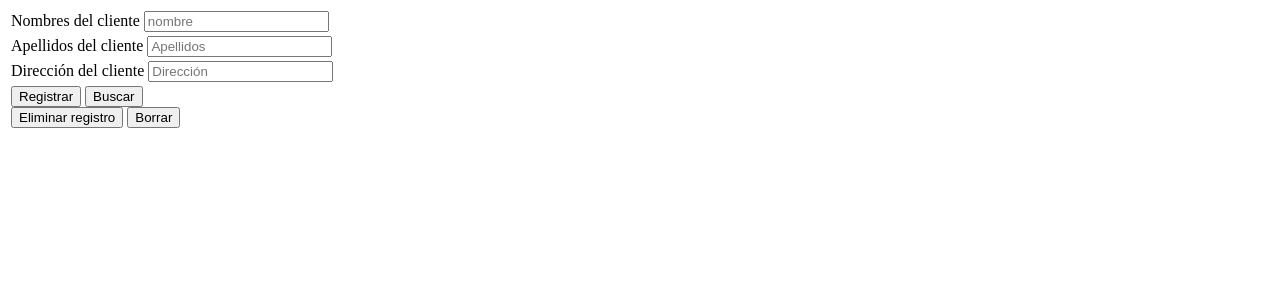
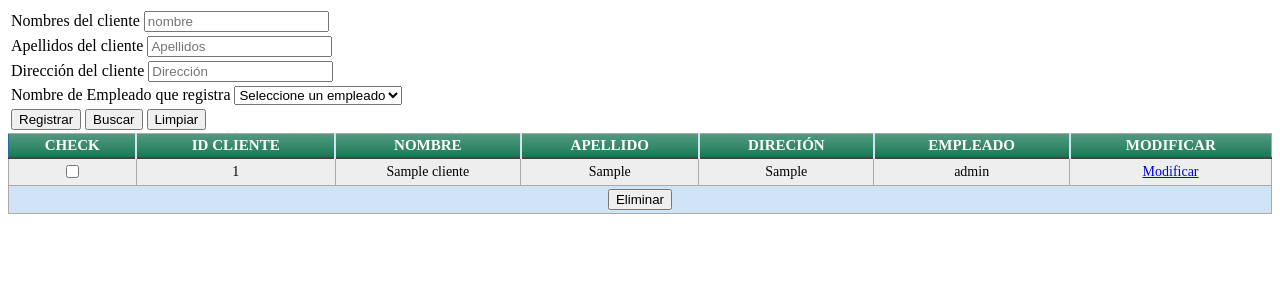
Before and after one commit to ElbaM24/AMATS2021-SIST31A-GRUPO-06, a PHP site: page /cliente.php in a window 1280 px wide. Shown: the top 300 px of the page. Run offline with PHP 8.4, Linux system fonts and the light colour scheme; data comes from the database, SQL or seed files in the repository; tables that the repository leaves empty hold one stand-in row (values such as "Sample post").

Commit message:
trabajando en la pagina cliente y algunas actualizaciones en otros php

```diff
--- a/cliente.php
+++ b/cliente.php
@@ -1,3 +1,7 @@
+<?php
+require_once("conexion/cnn.php");
+$obj = new clsConexion();
+?>
 <!DOCTYPE html>
 <html lang="es">
 
@@ -5,44 +9,196 @@
     <meta charset="UTF-8">
     <meta http-equiv="X-UA-Compatible" content="IE=edge">
     <meta name="viewport" content="width=device-width, initial-scale=1.0">
+    <link rel="stylesheet" href="css/tabla.css">
     <title>Document</title>
 </head>
 
 <body>
-    <form action="">
+    <form method="POST">
         <table border="0px" class="tabla1">
-
             <tbody>
                 <tr>
                     <!-- DUI -->
                     <td for="username"> Nombres del cliente
-                        <input type="text" placeholder="nombre">
+                        <input type="text" placeholder="nombre" name="nombre">
                     </td>
                 </tr>
                 <tr>
-
                     <td for="username"> Apellidos del cliente
-                        <input type="text" placeholder="Apellidos">
+                        <input type="text" placeholder="Apellidos" name="apellidos">
                     </td>
                 </tr>
                 <tr>
                     <!-- DIRECCIÓN-->
                     <td for="username"> Dirección del cliente
-                        <input type="text" placeholder="Dirección">
+                        <input type="text" placeholder="Dirección" name="direccion">
+                    </td>
+                </tr>
+                <tr>
+                    <td for="username">Nombre de Empleado que registra
+                        <select name="empleado">
+                            <option value="1" selected>Seleccione un empleado</option>
+                            <?php
+                            $campos = "
+                            *
+                            ";
+                            $tabla = "empleado";
+                            $rs = $obj->consultaGeneral($tabla, $campos);
+                            while ($fila = $rs->fetch_assoc()) {
+                                echo "
+                            <option value='$fila[id_empleado]'>$fila[nombre_completo]</option>
+                            ";
+                            }
+                            ?>
+                        </select>
                     </td>
                 </tr>
                 <td>
-                    <input type="submit" value="Registrar">
-                    <input type="submit" value="Buscar">
-                    <br>
-                    <input type="submit" value="Eliminar registro">
-                    <input type="reset" value="Borrar">
-
+                    <input type="submit" value="Registrar" name="registrar">
+                    <input type="submit" value="Buscar" name="buscar">
+                    <input type="reset" value="Limpiar">
                 </td>
-
             </tbody>
         </table>
     </form>
+    <?php
+        /*BOTONES SUBMIT*/
+    if (isset($_POST["registrar"]))
+        {  //registrar es guardar
+          $valores[] = $_POST["nombre"];
+          $valores[] = $_POST["apellidos"];
+          $valores[] = $_POST["direccion"];
+          $valores[] = $_POST["empleado"];
+          $campos = array("
+            nombre_cliente
+          , apellido_cliente
+          , direccion_cliente
+          , id_empleado
+          ");
+          $obj->insertarSQL(" cliente ", $campos, $valores);
+        }
+    elseif (isset($_POST["okeliminar"]))
+        {
+          $eliminar = $_POST["eliminar"];
+          foreach ($eliminar as $id_cliente)
+            {
+              $rs = $obj->eliminarSQL("cliente", " id_cliente = '$id_cliente'");
+            }
+        }
+    elseif(isset($_POST["buscar"]))
+        {
+            $nombre = $_POST["nombre"];
+            $campos = "
+                   id_cliente
+                ,  empleado.nombre_completo
+                ,  nombre_cliente
+                ,  apellido_cliente
+                ,  direccion_cliente
+            ";
+            $tabla = "
+            cliente INNER JOIN empleado
+            ON (cliente.id_empleado = empleado.id_empleado)
+            ";
+            $rs = $obj->consultaGeneral("$tabla", "$campos", " nombre_cliente LIKE '%$nombre%'");
+            echo "<form method='post'>";
+
+            echo "
+                <table class='greenTable'>
+                <thead>
+                <tr>
+                <th>CHECK</th>
+                <th>ID CLIENTE</th>
+                <th>NOMBRE</th>
+                <th>APELLIDO</th>
+                <th>DIRECIÓN</th>
+                <th>EMPLEADO</th>
+                <th>MODIFICAR</th>
+                </tr>
+                </thead>
+            ";
+            while ($fila = $rs->fetch_assoc())
+                {
+                    echo "
+                    <tbody>
+                    <tr>
+                    <td><input type=checkbox name=eliminar[] value='$fila[id_cliente]'></td>
+                    <td>$fila[id_cliente]</td>
+                    <td>$fila[nombre_cliente]</td>
+                    <td>$fila[apellido_cliente]</td>
+                    <td>$fila[direccion_cliente]</td>
+                    <td>$fila[nombre_completo]</td>
+                    <td><a href='?pagina=mod_cliente.php&id_cliente=$fila[id_cliente]'>Modificar</a></td>
+                    </tr>
+                    ";
+                }
+                    echo "  <tr>
+                    <td colspan='10' align='center'>
+                    <input type='submit' name='okeliminar' value='Eliminar' />
+                    <input type='submit' name='cerrarB' value='Cerrar busqueda' />
+                    </td>
+                    </tr>
+                    </tbody>
+                    </table>
+                    </form>
+                ";
+        }
+    elseif(isset($_POST["cerrarB"]))
+        {
+          header("location:admin.php?pagina=cliente.php");
+        }
+        /*FIN DE LOS SUBMIT */
+    echo "<form method='post'>";
+    $campos = "
+          id_cliente
+       ,  empleado.nombre_completo
+       ,  nombre_cliente
+       ,  apellido_cliente
+       ,  direccion_cliente
+ ";
+    $tabla = "
+   cliente INNER JOIN empleado
+   ON (cliente.id_empleado = empleado.id_empleado)
+ ";
+    $rs = $obj->consultaGeneral($tabla, $campos);
+    echo "
+       <table class='greenTable'>
+       <thead>
+       <tr>
+       <th>CHECK</th>
+       <th>ID CLIENTE</th>
+       <th>NOMBRE</th>
+       <th>APELLIDO</th>
+       <th>DIRECIÓN</th>
+       <th>EMPLEADO</th>
+       <th>MODIFICAR</th>
+       </tr>
+       </thead>
+       ";
+    while ($fila = $rs->fetch_assoc()) {
+        echo "
+         <tbody>
+         <tr>
+         <td><input type=checkbox name=eliminar[] value='$fila[id_cliente]'></td>
+         <td>$fila[id_cliente]</td>
+         <td>$fila[nombre_cliente]</td>
+         <td>$fila[apellido_cliente]</td>
+         <td>$fila[direccion_cliente]</td>
+         <td>$fila[nombre_completo]</td>
+         <td><a href='?pagina=mod_cliente.php&id_cliente=$fila[id_cliente]'>Modificar</a></td>
+         </tr>
+         ";
+    }
+    echo "  <tr>
+       <td colspan='10' align='center'>
+       <input type='submit' name='okeliminar' value='Eliminar' />
+       </td>
+       </tr>
+       </tbody>
+       </table>
+     </form>
+
+     ";
+    ?>
 </body>
 
 </html>
--- a/productos.php
+++ b/productos.php
@@ -37,7 +37,7 @@ $obj = new clsConexion();
           <!-- GRUPO-->
           <td for="username"> Grupo
             <select name="grupo" >
-               <option value="0" selected>Seleccione su nivel de acceso</option>
+               <option value="0" selected>Seleccione su grupo alimenticio.</option>
                <option value="pupusas">Pupusas</option>
                <option value="desayunos">Desayunos</option>
                <option value="bebidas">Bebidas</option>
```
Also changed, not shown: mod_cliente.php (added, +96 -0 lines), mod_registro.php (+7 -3 lines).
